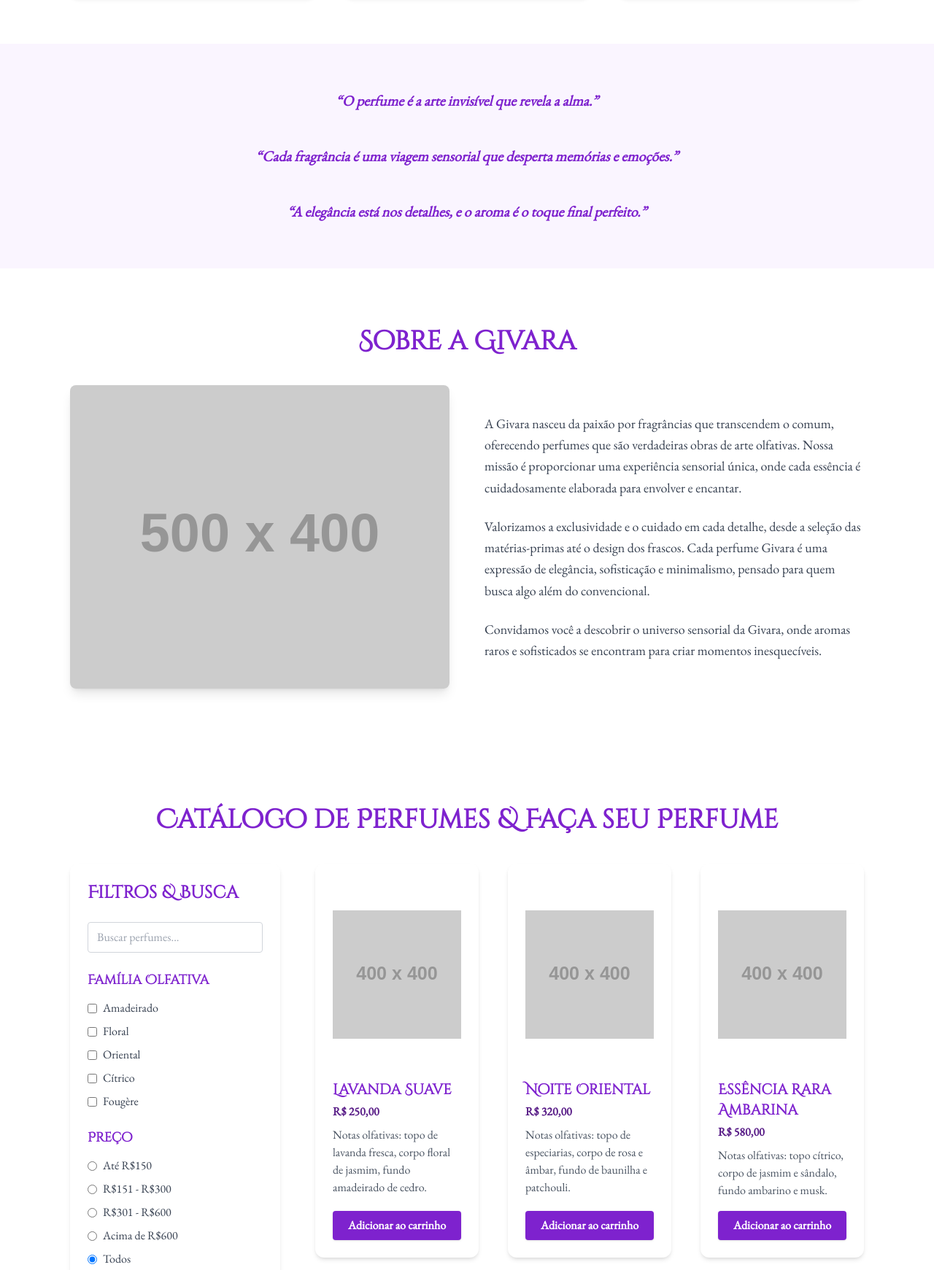
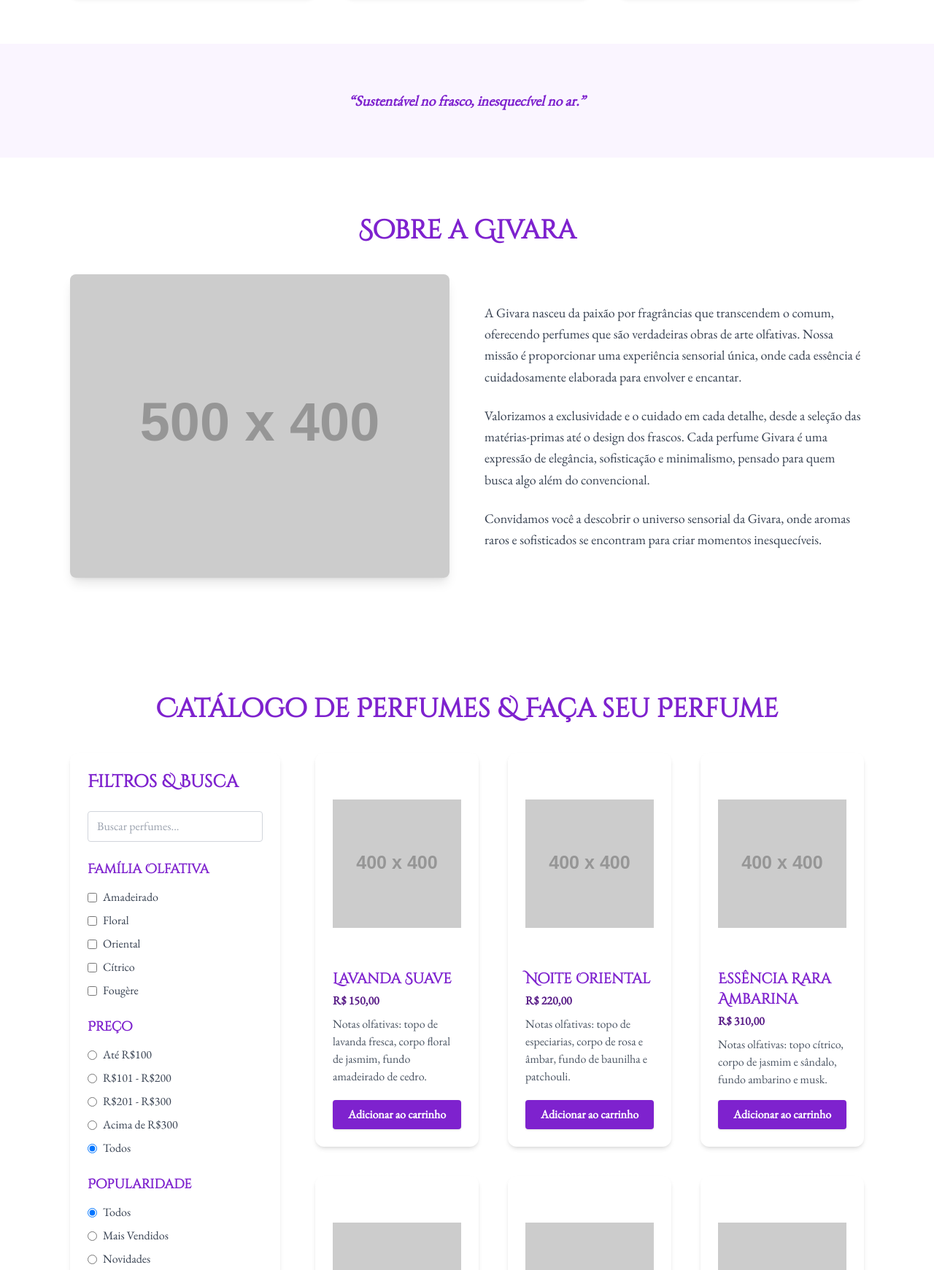
Before and after one commit to Eduardabsd/Givara.m-github.io, a plain HTML site: page index.html in a window 1280 px wide. Shown: the part 1180-2921 px from the top of the page at 73% size. Drawn offline with nearby package versions, Linux system fonts and the light colour scheme; placeholder pictures from the web are drawn by us.

Commit message:
Update index.html

```diff
--- a/index.html
+++ b/index.html
@@ -206,13 +206,7 @@
    <section class="bg-purple-50 py-16 px-6 sm:px-12 lg:px-24" id="quotes">
     <div class="max-w-4xl mx-auto space-y-12 text-center">
      <blockquote class="text-xl italic text-purple-700 font-semibold">
-      “O perfume é a arte invisível que revela a alma.”
-     </blockquote>
-     <blockquote class="text-xl italic text-purple-700 font-semibold">
-      “Cada fragrância é uma viagem sensorial que desperta memórias e emoções.”
-     </blockquote>
-     <blockquote class="text-xl italic text-purple-700 font-semibold">
-      “A elegância está nos detalhes, e o aroma é o toque final perfeito.”
+      “Sustentável no frasco, inesquecível no ar.”
      </blockquote>
     </div>
    </section>
@@ -296,25 +290,25 @@
          <label class="inline-flex items-center cursor-pointer">
           <input class="form-radio text-purple-700 filter-radio" name="preco" type="radio" value="0-150"/>
           <span class="ml-2">
-           Até R$150
+           Até R$100
           </span>
          </label>
          <label class="inline-flex items-center cursor-pointer">
           <input class="form-radio text-purple-700 filter-radio" name="preco" type="radio" value="151-300"/>
           <span class="ml-2">
-           R$151 - R$300
+           R$101 - R$200
           </span>
          </label>
          <label class="inline-flex items-center cursor-pointer">
           <input class="form-radio text-purple-700 filter-radio" name="preco" type="radio" value="301-600"/>
           <span class="ml-2">
-           R$301 - R$600
+           R$201 - R$300
           </span>
          </label>
          <label class="inline-flex items-center cursor-pointer">
           <input class="form-radio text-purple-700 filter-radio" name="preco" type="radio" value="601+"/>
           <span class="ml-2">
-           Acima de R$600
+           Acima de R$300
           </span>
          </label>
          <label class="inline-flex items-center cursor-pointer">
@@ -367,13 +361,13 @@
       <!-- Produtos -->
       <div class="grid grid-cols-1 sm:grid-cols-2 lg:grid-cols-3 gap-10" id="products-list">
        <!-- Produto 1 -->
-       <article aria-label="Perfume Lavanda Suave, R$ 250,00" class="bg-white rounded-xl shadow-md p-6 flex flex-col hover:shadow-lg transition-shadow cursor-pointer group" data-name="Lavanda Suave" data-olfativa="floral" data-popularidade="mais_vendidos" data-price="250" tabindex="0">
+       <article aria-label="Perfume Lavanda Suave, R$ 150,00" class="bg-white rounded-xl shadow-md p-6 flex flex-col hover:shadow-lg transition-shadow cursor-pointer group" data-name="Lavanda Suave" data-olfativa="floral" data-popularidade="mais_vendidos" data-price="250" tabindex="0">
         <img alt="Frasco de perfume Lavanda Suave, vidro translúcido lilás com tampa prateada, sobre fundo branco minimalista" class="w-full h-64 object-contain rounded-lg mb-4 group-hover:scale-105 transition-transform" src="https://placehold.co/400x400/9f7aea/ffffff?text=Lavanda+Suave"/>
         <h3 class="cinzel text-xl text-purple-700 font-semibold mb-1">
          Lavanda Suave
         </h3>
         <p class="text-purple-900 font-semibold mb-2">
-         R$ 250,00
+         R$ 150,00
         </p>
         <p class="text-gray-600 flex-grow">
          Notas olfativas: topo de lavanda fresca, corpo floral de jasmim, fundo amadeirado de cedro.
@@ -383,13 +377,13 @@
         </button>
        </article>
        <!-- Produto 2 -->
-       <article aria-label="Perfume Noite Oriental, R$ 320,00" class="bg-white rounded-xl shadow-md p-6 flex flex-col hover:shadow-lg transition-shadow cursor-pointer group" data-name="Noite Oriental" data-olfativa="oriental" data-popularidade="novidades" data-price="320" tabindex="0">
+       <article aria-label="Perfume Noite Oriental, R$ 220,00" class="bg-white rounded-xl shadow-md p-6 flex flex-col hover:shadow-lg transition-shadow cursor-pointer group" data-name="Noite Oriental" data-olfativa="oriental" data-popularidade="novidades" data-price="320" tabindex="0">
         <img alt="Frasco de perfume Noite Oriental, vidro âmbar com detalhes dourados, sobre fundo branco elegante" class="w-full h-64 object-contain rounded-lg mb-4 group-hover:scale-105 transition-transform" src="https://placehold.co/400x400/7c3aed/ffffff?text=Noite+Oriental"/>
         <h3 class="cinzel text-xl text-purple-700 font-semibold mb-1">
          Noite Oriental
         </h3>
         <p class="text-purple-900 font-semibold mb-2">
-         R$ 320,00
+         R$ 220,00
         </p>
         <p class="text-gray-600 flex-grow">
          Notas olfativas: topo de especiarias, corpo de rosa e âmbar, fundo de baunilha e patchouli.
@@ -399,13 +393,13 @@
         </button>
        </article>
        <!-- Produto 3 -->
-       <article aria-label="Perfume Essência Rara Ambarina, R$ 580,00" class="bg-white rounded-xl shadow-md p-6 flex flex-col hover:shadow-lg transition-shadow cursor-pointer group" data-name="Essência Rara Ambarina" data-olfativa="amadeirado" data-popularidade="essencias_raras" data-price="580" tabindex="0">
-        <img alt="Frasco de perfume Essência Rara Ambarina, vidro âmbar escuro com tampa preta fosca, sobre fundo branco minimalista" class="w-full h-64 object-contain rounded-lg mb-4 group-hover:scale-105 transition-transform" src="https://placehold.co/400x400/5b21b6/ffffff?text=Ess%C3%AAncia+Rara+Ambarina"/>
+       <article aria-label="Perfume Essência Rara Ambarina, R$ 310,00" class="bg-white rounded-xl shadow-md p-6 flex flex-col hover:shadow-lg transition-shadow cursor-pointer group" data-name="Essência Rara Ambarina" data-olfativa="amadeirado" data-popularidade="essencias_raras" data-price="580" tabindex="0">
+        <img alt="https://i.pinimg.com/1200x/fe/e7/de/fee7de68e6709e249e0c246958d2c93c.jpg" class="w-full h-64 object-contain rounded-lg mb-4 group-hover:scale-105 transition-transform" src="https://placehold.co/400x400/5b21b6/ffffff?text=Ess%C3%AAncia+Rara+Ambarina"/>
         <h3 class="cinzel text-xl text-purple-700 font-semibold mb-1">
          Essência Rara Ambarina
         </h3>
         <p class="text-purple-900 font-semibold mb-2">
-         R$ 580,00
+         R$ 310,00
         </p>
         <p class="text-gray-600 flex-grow">
          Notas olfativas: topo cítrico, corpo de jasmim e sândalo, fundo ambarino e musk.
@@ -447,13 +441,13 @@
         </button>
        </article>
        <!-- Produto 6 -->
-       <article aria-label="Perfume Amadeirado Noturno, R$ 400,00" class="bg-white rounded-xl shadow-md p-6 flex flex-col hover:shadow-lg transition-shadow cursor-pointer group" data-name="Amadeirado Noturno" data-olfativa="amadeirado" data-popularidade="essencias_raras" data-price="400" tabindex="0">
+       <article aria-label="Perfume Amadeirado Noturno, R$ 300,00" class="bg-white rounded-xl shadow-md p-6 flex flex-col hover:shadow-lg transition-shadow cursor-pointer group" data-name="Amadeirado Noturno" data-olfativa="amadeirado" data-popularidade="essencias_raras" data-price="400" tabindex="0">
         <img alt="Frasco de perfume Amadeirado Noturno, vidro azul escuro com tampa preta fosca, sobre fundo branco elegante" class="w-full h-64 object-contain rounded-lg mb-4 group-hover:scale-105 transition-transform" src="https://placehold.co/400x400/5b21b6/ffffff?text=Amadeirado+Noturno"/>
         <h3 class="cinzel text-xl text-purple-700 font-semibold mb-1">
          Amadeirado Noturno
         </h3>
         <p class="text-purple-900 font-semibold mb-2">
-         R$ 400,00
+         R$ 300,00
         </p>
         <p class="text-gray-600 flex-grow">
          Notas olfativas: topo de pimenta preta, corpo de vetiver e cedro, fundo de âmbar e couro.
```
